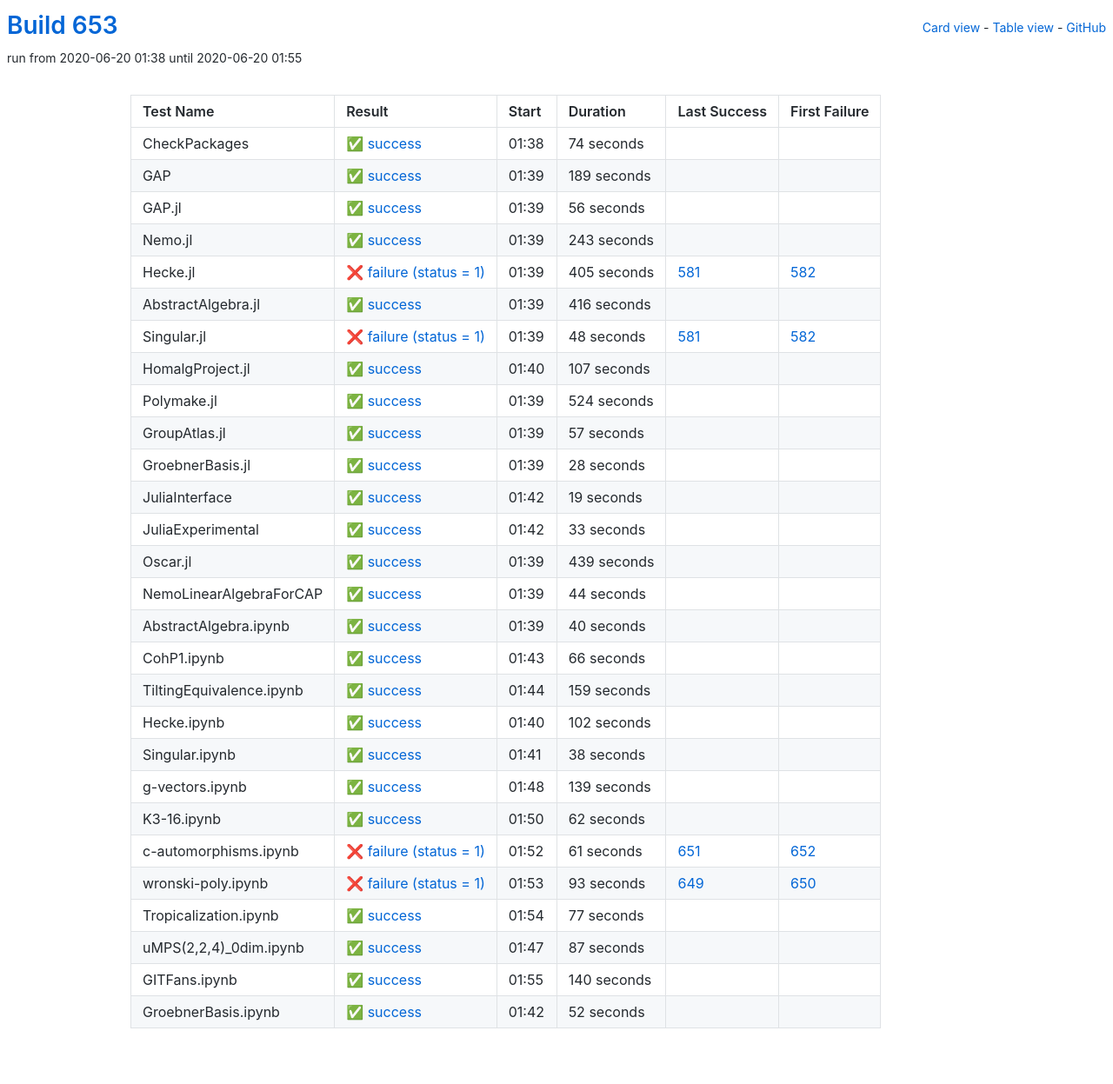
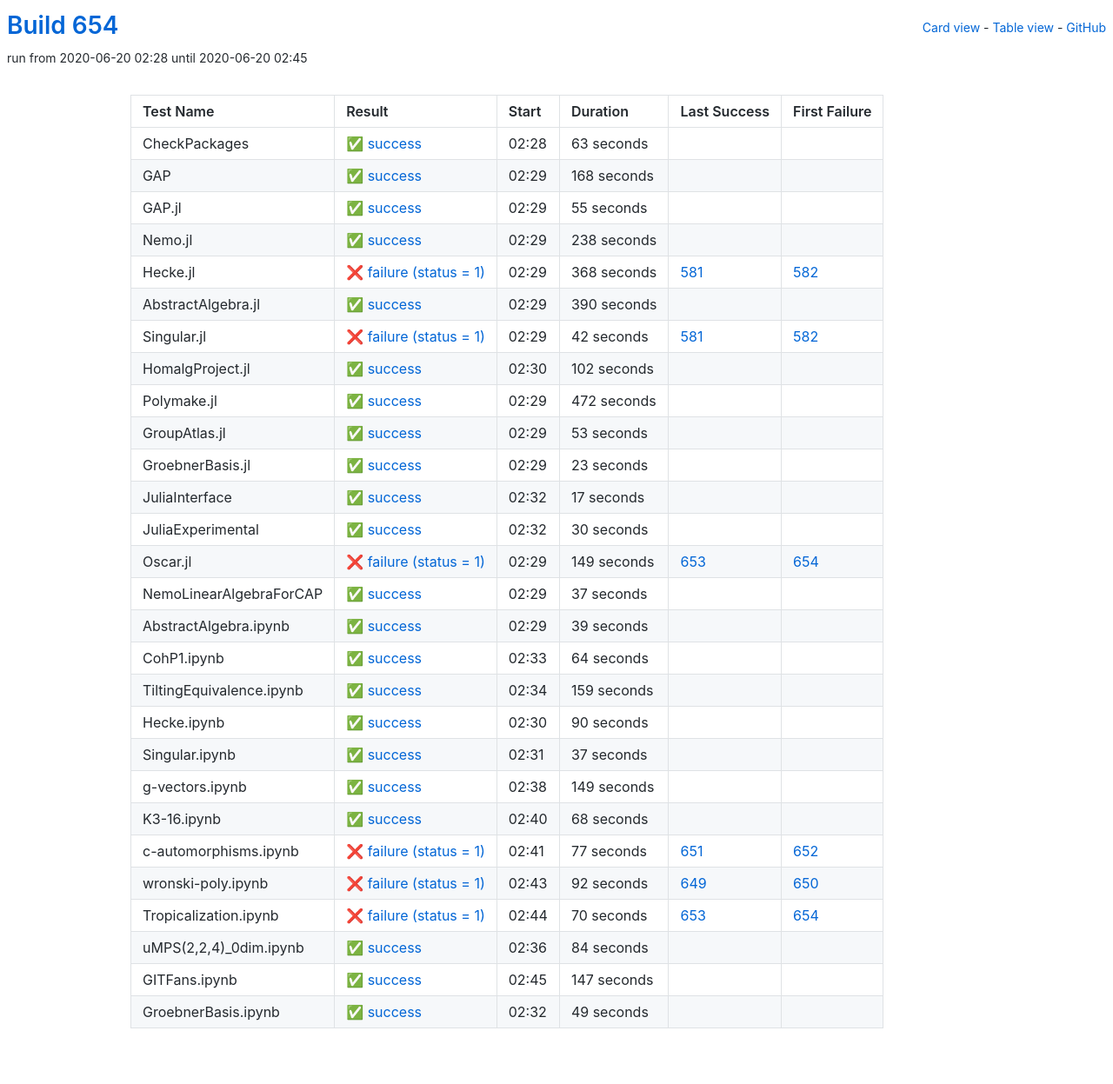
Before and after one commit to oscar-system/oscar-ci-status-1.4, a Jekyll site: the page built from table.html, in a window 1280 px wide. Shown: the whole page at 87% size. Built offline with Jekyll 4.4.1, drawn with Linux system fonts in a browser that asks for light colours.

Commit message:
Build #654

```diff
--- a/_data/ci.yml
+++ b/_data/ci.yml
@@ -1,6 +1,6 @@
 ---
-build: 653
-build_url: https://oscarci.mathematik.uni-kl.de/job/oscar-julia-1.4/653/
+build: 654
+build_url: https://oscarci.mathematik.uni-kl.de/job/oscar-julia-1.4/654/
 job: oscar-julia-1.4
 organization: oscar-system
 repo: oscar-ci-status-1.4
@@ -8,212 +8,212 @@ repourl: https://github.com/oscar-system/oscar-ci-status-1.4
 tests:
 - name: CheckPackages
   id: checkpackages
-  log: https://oscarci.mathematik.uni-kl.de/job/oscar-julia-1.4/653/artifact/logs/build-653/CheckPackages.log
-  start: 2020-06-20 01:38
+  log: https://oscarci.mathematik.uni-kl.de/job/oscar-julia-1.4/654/artifact/logs/build-654/CheckPackages.log
+  start: 2020-06-20 02:28
   success: true
   exitcode: 0
   status: success
-  duration: 74
+  duration: 63
   last_success: false
   last_success_url:
   first_failure: false
   first_failure_url:
 - name: GAP
   id: gap
-  log: https://oscarci.mathematik.uni-kl.de/job/oscar-julia-1.4/653/artifact/logs/build-653/GAP.log
-  start: 2020-06-20 01:39
+  log: https://oscarci.mathematik.uni-kl.de/job/oscar-julia-1.4/654/artifact/logs/build-654/GAP.log
+  start: 2020-06-20 02:29
   success: true
   exitcode: 0
   status: success
-  duration: 189
+  duration: 168
   last_success: false
   last_success_url:
   first_failure: false
   first_failure_url:
 - name: GAP.jl
   id: gap-jl
-  log: https://oscarci.mathematik.uni-kl.de/job/oscar-julia-1.4/653/artifact/logs/build-653/GAP.jl.log
-  start: 2020-06-20 01:39
+  log: https://oscarci.mathematik.uni-kl.de/job/oscar-julia-1.4/654/artifact/logs/build-654/GAP.jl.log
+  start: 2020-06-20 02:29
   success: true
   exitcode: 0
   status: success
-  duration: 56
+  duration: 55
   last_success: false
   last_success_url:
   first_failure: false
   first_failure_url:
 - name: Nemo.jl
   id: nemo-jl
-  log: https://oscarci.mathematik.uni-kl.de/job/oscar-julia-1.4/653/artifact/logs/build-653/Nemo.jl.log
-  start: 2020-06-20 01:39
+  log: https://oscarci.mathematik.uni-kl.de/job/oscar-julia-1.4/654/artifact/logs/build-654/Nemo.jl.log
+  start: 2020-06-20 02:29
   success: true
   exitcode: 0
   status: success
-  duration: 243
+  duration: 238
   last_success: false
   last_success_url:
   first_failure: false
   first_failure_url:
 - name: Hecke.jl
   id: hecke-jl
-  log: https://oscarci.mathematik.uni-kl.de/job/oscar-julia-1.4/653/artifact/logs/build-653/Hecke.jl.log
-  start: 2020-06-20 01:39
+  log: https://oscarci.mathematik.uni-kl.de/job/oscar-julia-1.4/654/artifact/logs/build-654/Hecke.jl.log
+  start: 2020-06-20 02:29
   success: false
   exitcode: 1
   status: failure
-  duration: 405
+  duration: 368
   last_success: 581
   last_success_url: https://oscarci.mathematik.uni-kl.de/job/oscar-julia-1.4/581/
   first_failure: 582
   first_failure_url: https://oscarci.mathematik.uni-kl.de/job/oscar-julia-1.4/582/
 - name: AbstractAlgebra.jl
   id: abstractalgebra-jl
-  log: https://oscarci.mathematik.uni-kl.de/job/oscar-julia-1.4/653/artifact/logs/build-653/AbstractAlgebra.jl.log
-  start: 2020-06-20 01:39
+  log: https://oscarci.mathematik.uni-kl.de/job/oscar-julia-1.4/654/artifact/logs/build-654/AbstractAlgebra.jl.log
+  start: 2020-06-20 02:29
   success: true
   exitcode: 0
   status: success
-  duration: 416
+  duration: 390
   last_success: false
   last_success_url:
   first_failure: false
   first_failure_url:
 - name: Singular.jl
   id: singular-jl
-  log: https://oscarci.mathematik.uni-kl.de/job/oscar-julia-1.4/653/artifact/logs/build-653/Singular.jl.log
-  start: 2020-06-20 01:39
+  log: https://oscarci.mathematik.uni-kl.de/job/oscar-julia-1.4/654/artifact/logs/build-654/Singular.jl.log
+  start: 2020-06-20 02:29
   success: false
   exitcode: 1
   status: failure
-  duration: 48
+  duration: 42
   last_success: 581
   last_success_url: https://oscarci.mathematik.uni-kl.de/job/oscar-julia-1.4/581/
   first_failure: 582
   first_failure_url: https://oscarci.mathematik.uni-kl.de/job/oscar-julia-1.4/582/
 - name: HomalgProject.jl
   id: homalgproject-jl
-  log: https://oscarci.mathematik.uni-kl.de/job/oscar-julia-1.4/653/artifact/logs/build-653/HomalgProject.jl.log
-  start: 2020-06-20 01:40
+  log: https://oscarci.mathematik.uni-kl.de/job/oscar-julia-1.4/654/artifact/logs/build-654/HomalgProject.jl.log
+  start: 2020-06-20 02:30
   success: true
   exitcode: 0
   status: success
-  duration: 107
+  duration: 102
   last_success: false
   last_success_url:
   first_failure: false
   first_failure_url:
 - name: Polymake.jl
   id: polymake-jl
-  log: https://oscarci.mathematik.uni-kl.de/job/oscar-julia-1.4/653/artifact/logs/build-653/Polymake.jl.log
-  start: 2020-06-20 01:39
+  log: https://oscarci.mathematik.uni-kl.de/job/oscar-julia-1.4/654/artifact/logs/build-654/Polymake.jl.log
+  start: 2020-06-20 02:29
   success: true
   exitcode: 0
   status: success
-  duration: 524
+  duration: 472
   last_success: false
   last_success_url:
   first_failure: false
   first_failure_url:
 - name: GroupAtlas.jl
   id: groupatlas-jl
-  log: https://oscarci.mathematik.uni-kl.de/job/oscar-julia-1.4/653/artifact/logs/build-653/GroupAtlas.jl.log
-  start: 2020-06-20 01:39
+  log: https://oscarci.mathematik.uni-kl.de/job/oscar-julia-1.4/654/artifact/logs/build-654/GroupAtlas.jl.log
+  start: 2020-06-20 02:29
   success: true
   exitcode: 0
   status: success
-  duration: 57
+  duration: 53
   last_success: false
   last_success_url:
   first_failure: false
   first_failure_url:
 - name: GroebnerBasis.jl
   id: groebnerbasis-jl
-  log: https://oscarci.mathematik.uni-kl.de/job/oscar-julia-1.4/653/artifact/logs/build-653/GroebnerBasis.jl.log
-  start: 2020-06-20 01:39
+  log: https://oscarci.mathematik.uni-kl.de/job/oscar-julia-1.4/654/artifact/logs/build-654/GroebnerBasis.jl.log
+  start: 2020-06-20 02:29
   success: true
   exitcode: 0
   status: success
-  duration: 28
+  duration: 23
   last_success: false
   last_success_url:
   first_failure: false
   first_failure_url:
 - name: JuliaInterface
   id: juliainterface
-  log: https://oscarci.mathematik.uni-kl.de/job/oscar-julia-1.4/653/artifact/logs/build-653/JuliaInterface.log
-  start: 2020-06-20 01:42
+  log: https://oscarci.mathematik.uni-kl.de/job/oscar-julia-1.4/654/artifact/logs/build-654/JuliaInterface.log
+  start: 2020-06-20 02:32
   success: true
   exitcode: 0
   status: success
-  duration: 19
+  duration: 17
   last_success: false
   last_success_url:
   first_failure: false
   first_failure_url:
 - name: JuliaExperimental
   id: juliaexperimental
-  log: https://oscarci.mathematik.uni-kl.de/job/oscar-julia-1.4/653/artifact/logs/build-653/JuliaExperimental.log
-  start: 2020-06-20 01:42
+  log: https://oscarci.mathematik.uni-kl.de/job/oscar-julia-1.4/654/artifact/logs/build-654/JuliaExperimental.log
+  start: 2020-06-20 02:32
   success: true
   exitcode: 0
   status: success
-  duration: 33
+  duration: 30
   last_success: false
   last_success_url:
   first_failure: false
   first_failure_url:
 - name: Oscar.jl
   id: oscar-jl
-  log: https://oscarci.mathematik.uni-kl.de/job/oscar-julia-1.4/653/artifact/logs/build-653/Oscar.jl.log
-  start: 2020-06-20 01:39
+  log: https://oscarci.mathematik.uni-kl.de/job/oscar-julia-1.4/654/artifact/logs/build-654/Oscar.jl.log
+  start: 2020-06-20 02:29
+  success: false
+  exitcode: 1
+  status: failure
+  duration: 149
+  last_success: 653
+  last_success_url: https://oscarci.mathematik.uni-kl.de/job/oscar-julia-1.4/653/
+  first_failure: 654
+  first_failure_url: https://oscarci.mathematik.uni-kl.de/job/oscar-julia-1.4/654/
+- name: NemoLinearAlgebraForCAP
+  id: nemolinearalgebraforcap
+  log: https://oscarci.mathematik.uni-kl.de/job/oscar-julia-1.4/654/artifact/logs/build-654/NemoLinearAlgebraForCAP.log
+  start: 2020-06-20 02:29
   success: true
   exitcode: 0
   status: success
-  duration: 439
-  last_success: false
-  last_success_url:
-  first_failure: false
-  first_failure_url:
-- name: NemoLinearAlgebraForCAP
-  id: nemolinearalgebraforcap
-  log: https://oscarci.mathematik.uni-kl.de/job/oscar-julia-1.4/653/artifact/logs/build-653/NemoLinearAlgebraForCAP.log
-  start: 2020-06-20 01:39
-  success: true
-  exitcode: 0
-  status: success
-  duration: 44
+  duration: 37
   last_success: false
   last_success_url:
   first_failure: false
   first_failure_url:
 - name: AbstractAlgebra.ipynb
   id: abstractalgebra-ipynb
-  log: https://oscarci.mathematik.uni-kl.de/job/oscar-julia-1.4/653/artifact/logs/build-653/AbstractAlgebra.ipynb.log
-  start: 2020-06-20 01:39
+  log: https://oscarci.mathematik.uni-kl.de/job/oscar-julia-1.4/654/artifact/logs/build-654/AbstractAlgebra.ipynb.log
+  start: 2020-06-20 02:29
   success: true
   exitcode: 0
   status: success
-  duration: 40
+  duration: 39
   last_success: false
   last_success_url:
   first_failure: false
   first_failure_url:
 - name: CohP1.ipynb
   id: cohp1-ipynb
-  log: https://oscarci.mathematik.uni-kl.de/job/oscar-julia-1.4/653/artifact/logs/build-653/CohP1.ipynb.log
-  start: 2020-06-20 01:43
+  log: https://oscarci.mathematik.uni-kl.de/job/oscar-julia-1.4/654/artifact/logs/build-654/CohP1.ipynb.log
+  start: 2020-06-20 02:33
   success: true
   exitcode: 0
   status: success
-  duration: 66
+  duration: 64
   last_success: false
   last_success_url:
   first_failure: false
   first_failure_url:
 - name: TiltingEquivalence.ipynb
   id: tiltingequivalence-ipynb
-  log: https://oscarci.mathematik.uni-kl.de/job/oscar-julia-1.4/653/artifact/logs/build-653/TiltingEquivalence.ipynb.log
-  start: 2020-06-20 01:44
+  log: https://oscarci.mathematik.uni-kl.de/job/oscar-julia-1.4/654/artifact/logs/build-654/TiltingEquivalence.ipynb.log
+  start: 2020-06-20 02:34
   success: true
   exitcode: 0
   status: success
@@ -224,120 +224,120 @@ tests:
   first_failure_url:
 - name: Hecke.ipynb
   id: hecke-ipynb
-  log: https://oscarci.mathematik.uni-kl.de/job/oscar-julia-1.4/653/artifact/logs/build-653/Hecke.ipynb.log
-  start: 2020-06-20 01:40
+  log: https://oscarci.mathematik.uni-kl.de/job/oscar-julia-1.4/654/artifact/logs/build-654/Hecke.ipynb.log
+  start: 2020-06-20 02:30
   success: true
   exitcode: 0
   status: success
-  duration: 102
+  duration: 90
   last_success: false
   last_success_url:
   first_failure: false
   first_failure_url:
 - name: Singular.ipynb
   id: singular-ipynb
-  log: https://oscarci.mathematik.uni-kl.de/job/oscar-julia-1.4/653/artifact/logs/build-653/Singular.ipynb.log
-  start: 2020-06-20 01:41
+  log: https://oscarci.mathematik.uni-kl.de/job/oscar-julia-1.4/654/artifact/logs/build-654/Singular.ipynb.log
+  start: 2020-06-20 02:31
   success: true
   exitcode: 0
   status: success
-  duration: 38
+  duration: 37
   last_success: false
   last_success_url:
   first_failure: false
   first_failure_url:
 - name: g-vectors.ipynb
   id: g-vectors-ipynb
-  log: https://oscarci.mathematik.uni-kl.de/job/oscar-julia-1.4/653/artifact/logs/build-653/g-vectors.ipynb.log
-  start: 2020-06-20 01:48
+  log: https://oscarci.mathematik.uni-kl.de/job/oscar-julia-1.4/654/artifact/logs/build-654/g-vectors.ipynb.log
+  start: 2020-06-20 02:38
   success: true
   exitcode: 0
   status: success
-  duration: 139
+  duration: 149
   last_success: false
   last_success_url:
   first_failure: false
   first_failure_url:
 - name: K3-16.ipynb
   id: k3-16-ipynb
-  log: https://oscarci.mathematik.uni-kl.de/job/oscar-julia-1.4/653/artifact/logs/build-653/K3-16.ipynb.log
-  start: 2020-06-20 01:50
+  log: https://oscarci.mathematik.uni-kl.de/job/oscar-julia-1.4/654/artifact/logs/build-654/K3-16.ipynb.log
+  start: 2020-06-20 02:40
   success: true
   exitcode: 0
   status: success
-  duration: 62
+  duration: 68
   last_success: false
   last_success_url:
   first_failure: false
   first_failure_url:
 - name: c-automorphisms.ipynb
   id: c-automorphisms-ipynb
-  log: https://oscarci.mathematik.uni-kl.de/job/oscar-julia-1.4/653/artifact/logs/build-653/c-automorphisms.ipynb.log
-  start: 2020-06-20 01:52
+  log: https://oscarci.mathematik.uni-kl.de/job/oscar-julia-1.4/654/artifact/logs/build-654/c-automorphisms.ipynb.log
+  start: 2020-06-20 02:41
   success: false
   exitcode: 1
   status: failure
-  duration: 61
+  duration: 77
   last_success: 651
   last_success_url: https://oscarci.mathematik.uni-kl.de/job/oscar-julia-1.4/651/
   first_failure: 652
   first_failure_url: https://oscarci.mathematik.uni-kl.de/job/oscar-julia-1.4/652/
 - name: wronski-poly.ipynb
   id: wronski-poly-ipynb
-  log: https://oscarci.mathematik.uni-kl.de/job/oscar-julia-1.4/653/artifact/logs/build-653/wronski-poly.ipynb.log
-  start: 2020-06-20 01:53
+  log: https://oscarci.mathematik.uni-kl.de/job/oscar-julia-1.4/654/artifact/logs/build-654/wronski-poly.ipynb.log
+  start: 2020-06-20 02:43
   success: false
   exitcode: 1
   status: failure
-  duration: 93
+  duration: 92
   last_success: 649
   last_success_url: https://oscarci.mathematik.uni-kl.de/job/oscar-julia-1.4/649/
   first_failure: 650
   first_failure_url: https://oscarci.mathematik.uni-kl.de/job/oscar-julia-1.4/650/
 - name: Tropicalization.ipynb
   id: tropicalization-ipynb
-  log: https://oscarci.mathematik.uni-kl.de/job/oscar-julia-1.4/653/artifact/logs/build-653/Tropicalization.ipynb.log
-  start: 2020-06-20 01:54
+  log: https://oscarci.mathematik.uni-kl.de/job/oscar-julia-1.4/654/artifact/logs/build-654/Tropicalization.ipynb.log
+  start: 2020-06-20 02:44
+  success: false
+  exitcode: 1
+  status: failure
+  duration: 70
+  last_success: 653
+  last_success_url: https://oscarci.mathematik.uni-kl.de/job/oscar-julia-1.4/653/
+  first_failure: 654
+  first_failure_url: https://oscarci.mathematik.uni-kl.de/job/oscar-julia-1.4/654/
+- name: uMPS(2,2,4)_0dim.ipynb
+  id: umps-2-2-4-0dim-ipynb
+  log: https://oscarci.mathematik.uni-kl.de/job/oscar-julia-1.4/654/artifact/logs/build-654/uMPS-2-2-4-_0dim.ipynb.log
+  start: 2020-06-20 02:36
   success: true
   exitcode: 0
   status: success
-  duration: 77
-  last_success: false
-  last_success_url:
-  first_failure: false
-  first_failure_url:
-- name: uMPS(2,2,4)_0dim.ipynb
-  id: umps-2-2-4-0dim-ipynb
-  log: https://oscarci.mathematik.uni-kl.de/job/oscar-julia-1.4/653/artifact/logs/build-653/uMPS-2-2-4-_0dim.ipynb.log
-  start: 2020-06-20 01:47
-  success: true
-  exitcode: 0
-  status: success
-  duration: 87
+  duration: 84
   last_success: false
   last_success_url:
   first_failure: false
   first_failure_url:
 - name: GITFans.ipynb
   id: gitfans-ipynb
-  log: https://oscarci.mathematik.uni-kl.de/job/oscar-julia-1.4/653/artifact/logs/build-653/GITFans.ipynb.log
-  start: 2020-06-20 01:55
+  log: https://oscarci.mathematik.uni-kl.de/job/oscar-julia-1.4/654/artifact/logs/build-654/GITFans.ipynb.log
+  start: 2020-06-20 02:45
   success: true
   exitcode: 0
   status: success
-  duration: 140
+  duration: 147
   last_success: false
   last_success_url:
   first_failure: false
   first_failure_url:
 - name: GroebnerBasis.ipynb
   id: groebnerbasis-ipynb
-  log: https://oscarci.mathematik.uni-kl.de/job/oscar-julia-1.4/653/artifact/logs/build-653/GroebnerBasis.ipynb.log
-  start: 2020-06-20 01:42
+  log: https://oscarci.mathematik.uni-kl.de/job/oscar-julia-1.4/654/artifact/logs/build-654/GroebnerBasis.ipynb.log
+  start: 2020-06-20 02:32
   success: true
   exitcode: 0
   status: success
-  duration: 52
+  duration: 49
   last_success: false
   last_success_url:
   first_failure: false
```
Also changed, not shown: README.md.
